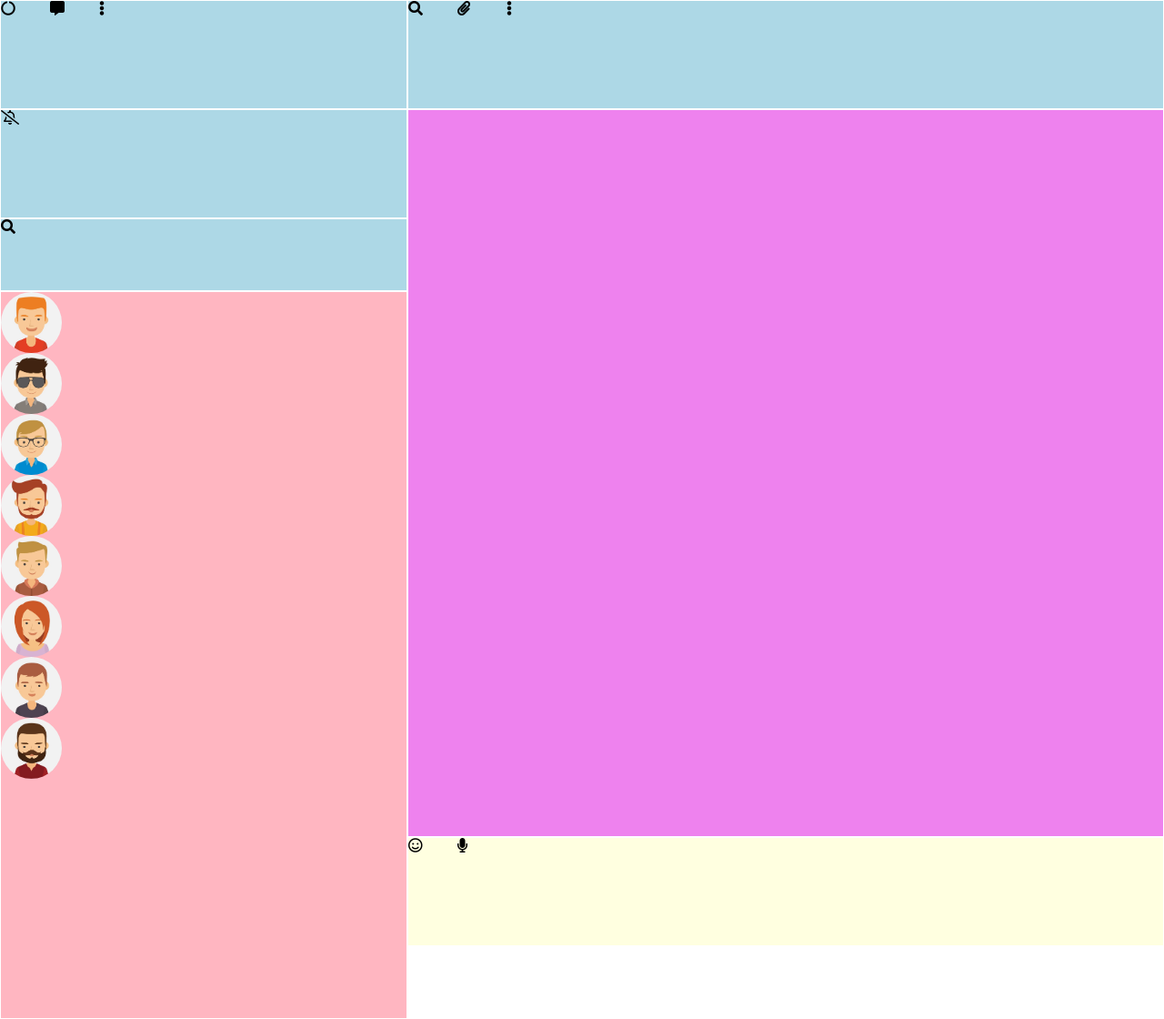
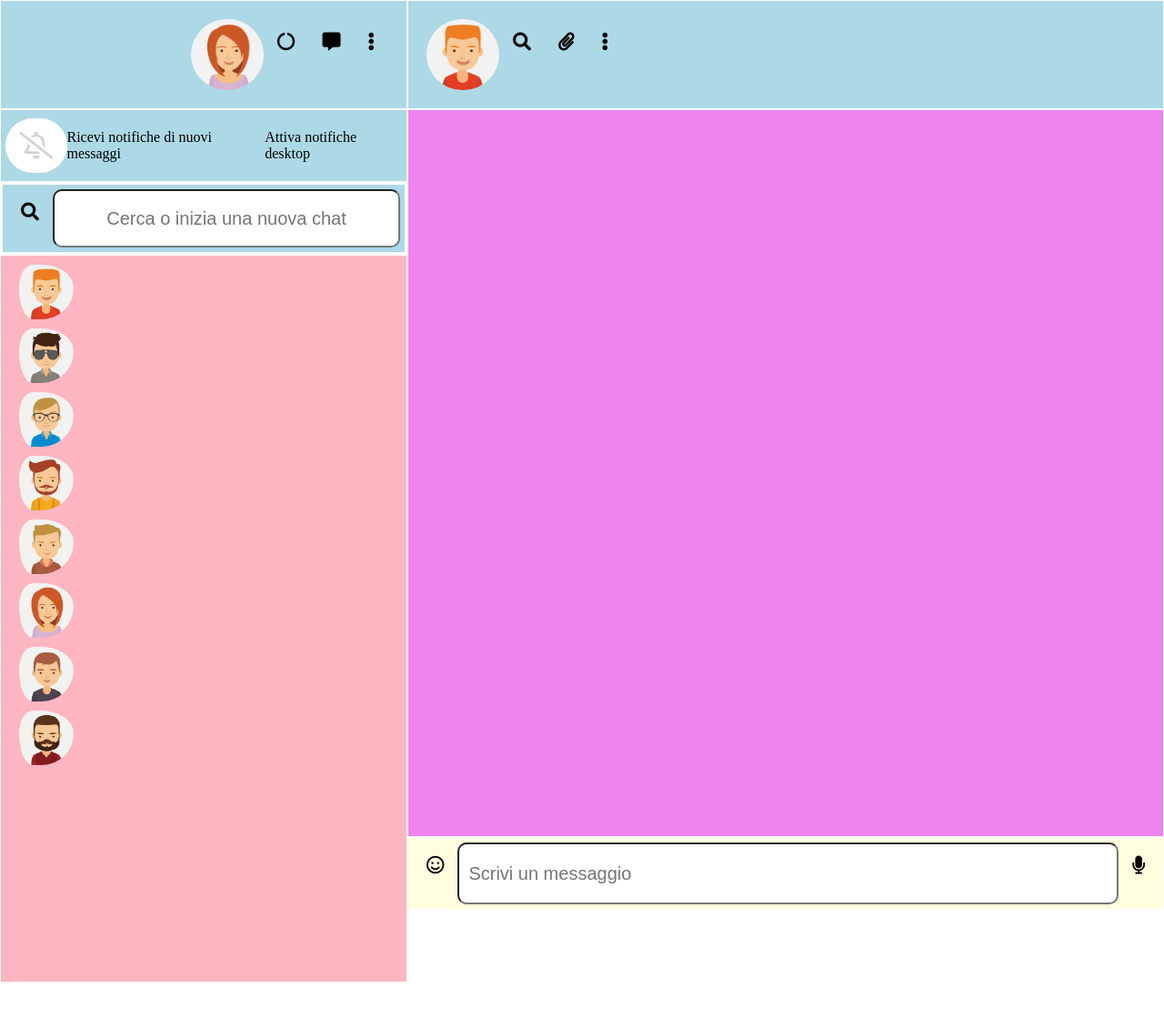
Before and after one commit to saragorleta/js-html-css-boolzap, a plain HTML site: page index.html in a window 1280 px wide. Shown: the whole page at 91% size. After the commit the page ends 1080 px from the top, so only its background shows below. Drawn offline with nearby package versions, Linux system fonts and the light colour scheme.

Commit message:
aggiunto distanze

```diff
--- a/css/style.css
+++ b/css/style.css
@@ -2,9 +2,6 @@
   margin:0;
   padding:0;
   box-sizing: border-box;
-}
-body{
-
 }
 .container{
   margin:0 auto;
@@ -26,29 +23,79 @@ body{
   height: 100%;
 }
 .header-left{
+  display:flex;
+  justify-content: flex-end;
   background-color: lightblue;
   border: 1px solid white;
   height: 15%;
+  padding:20px;
+}
+.header-left img{
+  border-radius: 50px;
+  width:80px;
 }
 .notifiche{
-  background-color: lightblue;
-  border: 1px solid white;
-  height: 15%;
-}
-.barra-ricerca{
+  display: flex;
+  align-items: center;
   background-color: lightblue;
   border: 1px solid white;
   height: 10%;
+  padding: 5px;
+}
+.notifiche i{
+  font-size: 30px;
+  border-radius: 50px;
+  text-align: center;
+  background-color: white;
+  color: lightgrey;
+}
+.barra-ricerca{
+  display: flex;
+  background-color: lightblue;
+  border: 3px solid white;
+  height: 10%;
+  padding:5px;
+}
+.barra-ricerca input{
+  width: 100%;
+  height: 100%;
+  font-size: 20px;
+  border-radius: 10px;
+  padding:5px;
+  text-align:center;
+}
+.barra-ricerca input:focus{
+  outline:0;
 }
 .contatti{
+  display: flex;
+  align-items: flex-start;
+  flex-direction: column;
   background-color: lightpink;
   border: 1px solid white;
   height: 100%;
 }
+.contatti img{
+  width:80px;
+  border-radius:50px;
+  padding-top:10px;
+  padding-left:20px;
+}
+.scroll{
+  height: 100%;
+  overflow-y: auto;
+}
 .header-right{
+  display: flex;
   background-color: lightblue;
   border: 1px solid white;
   height: 15%;
+  padding:20px;
+}
+.header-right img{
+  justify-content: flex-start;
+  border-radius: 50px;
+  width:80px;
 }
 .chat{
   background-color:violet;
@@ -56,20 +103,25 @@ body{
   height: 100%;
 }
 .footer-right{
+  display: flex;
+  justify-content: space-between;
   background-color:lightyellow;
   border: 1px solid white;
-  height: 15%;
+  height: 10%;
+  padding:5px;
+}
+.footer-right input{
+  width: 100%;
+  height: 100%;
+  font-size: 20px;
+  border-radius: 10px;
+  padding:10px;
+  text-align:left;
+}
+.footer-right input:focus{
+  outline:0;
 }
 i{
-width: 50px;
+font-size: 20px;
+padding:15px;
 }
-.contatti img{
-  display:flex;
-  flex-direction: column;
-  width:15%;
-  border-radius: 50%;
-}
-.scroll{
-  height: 100%;
-  overflow-y: auto;
-}
--- a/index.html
+++ b/index.html
@@ -17,15 +17,21 @@
     <!-- left -->
     <div class="left">
       <div class="header-left">
+        <img src="img/avatar_6.jpg" alt="">
         <i class="fas fa-circle-notch"></i>
         <i class="fas fa-comment-alt"></i>
         <i class="fas fa-ellipsis-v"></i>
       </div>
       <div class="notifiche">
         <i class="far fa-bell-slash"></i>
+        Ricevi notifiche di nuovi messaggi <span>
+          Attiva notifiche desktop
+        </span>
       </div>
       <div class="barra-ricerca">
-        <i class="fas fa-search"></i>
+        <i class="fas fa-search"> </i>
+        <input type="text" placeholder="Cerca o inizia una nuova chat">
+
       </div>
       <!-- contatti -->
       <div class="contatti scroll">
@@ -44,6 +50,7 @@
     <!-- right -->
     <div class="right">
       <div class="header-right">
+        <img src="img/avatar_1.jpg" alt="">
         <i class="fas fa-search"></i>
         <i class="fas fa-paperclip"></i>
         <i class="fas fa-ellipsis-v"></i>
@@ -51,6 +58,7 @@
       <div class="chat"></div>
       <div class="footer-right">
         <i class="far fa-smile"></i>
+        <input type="text" placeholder="Scrivi un messaggio">
         <i class="fas fa-microphone"></i>
       </div>
 
```
